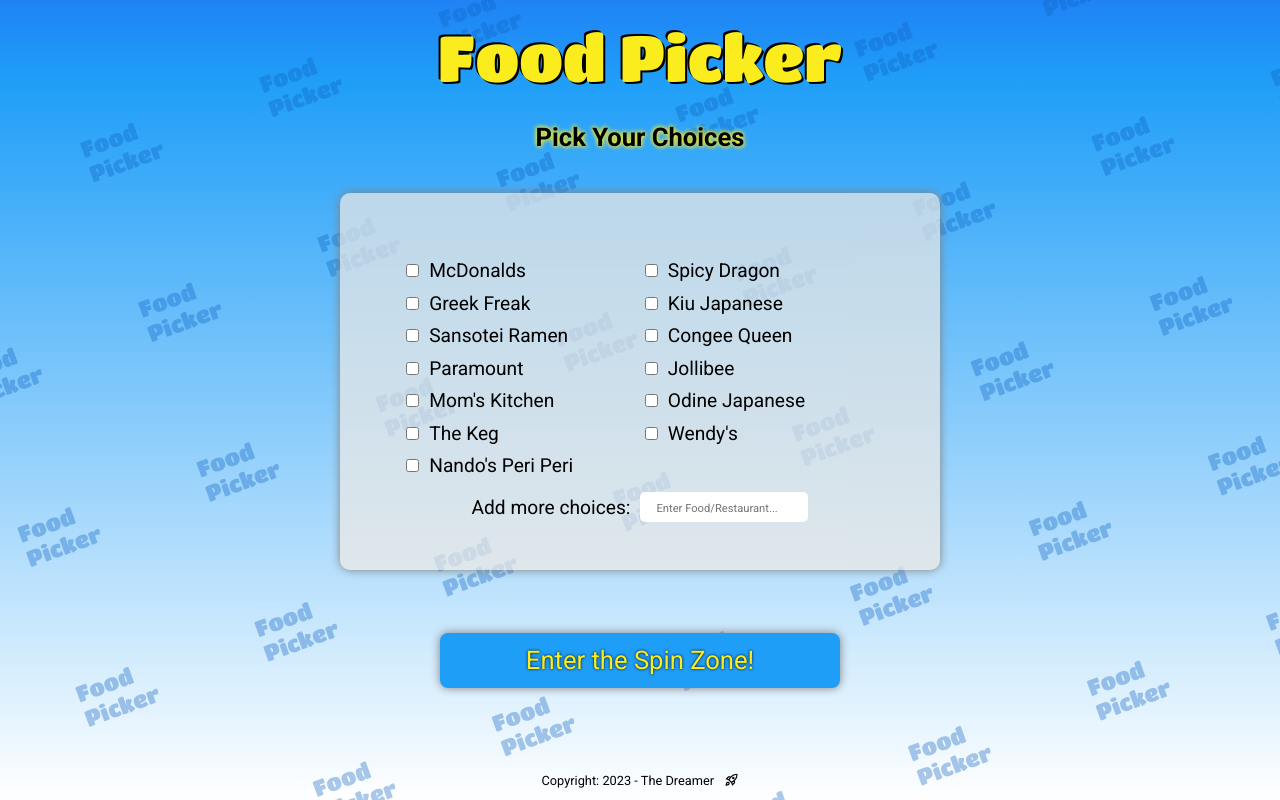
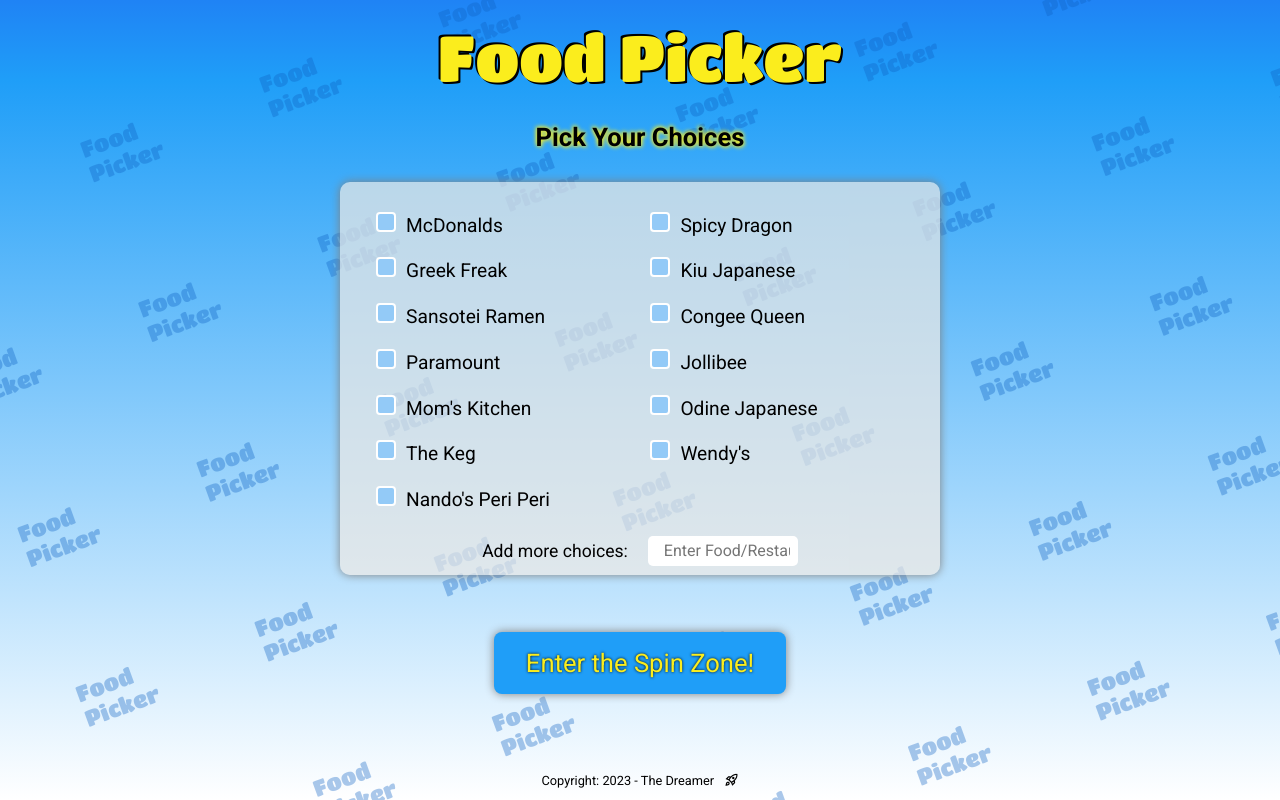
Before and after one commit to Blynx03/food-picker, a React (Create React App) app: page / in a window 1280 px wide. Built offline with nearby package versions, Linux system fonts and the light colour scheme.

Commit message:
fixed css and spin shuffle logic

```diff
--- a/src/App.css
+++ b/src/App.css
@@ -91,19 +91,18 @@
 .choices-container {
   font-size: 0.85rem;
   width: clamp(340px, 60%, 600px);
-  top: 5%;
-  height: 60%;
+  height: auto;
   overflow: scroll;
   display: flex;
   flex-wrap: wrap;
-  padding: 5%;
+  padding: 2% 2.5%;
   background-color: rgba(239, 234, 228, 0.7);
   border: none;
   border-radius: 10px;
-  margin-top: 10px;
+  margin-top: 30px;
   box-shadow: 0 0 10px gray;
   justify-content: center;
-  position: relative;
+  gap: 10px;
 }
 
 .choice-container {
@@ -119,18 +118,63 @@
   margin-right: 10px;
 }
 
+.choices::marker {
+  font-size: 2rem;
+  color: red;
+}
+
+.choices {
+  appearance: none;
+  -webkit-appearance: none;
+  width: 16px;
+  height: 16px;
+  border: 2px solid #fff;
+  border-radius: 2px;
+  background-color: #93caf7;
+  cursor: pointer;
+  position: relative;
+}
+
+.choices:checked {
+  background-color: #0452ac;
+  border-color: #13ca13;
+  border-radius: 3px;
+}
+
+.choices:checked::after {
+  content: '';
+  position: absolute;
+  left: 4px;
+  top: 0px;
+  width: 3px;
+  height: 8px;
+  border: solid white;
+  border-width: 0 2px 2px 0;
+  transform: rotate(45deg);
+}
+
+.choices:focus {
+  outline: none;
+  box-shadow: 0 0 0 3px rgba(233, 33, 2, 0.5);
+}
+
 .added-choice-container {
   width: 100%;
   padding: 10px 5px;
   display: flex;
   flex-direction: row;
-  gap: 10px;
+  gap: 20px;
   justify-content: center;
   font-size: 0.8rem;
   align-items: center;
 }
 
+.added-choice-container label {
+  font-size: clamp(0.8rem, 2vw, 1.1rem);
+}
+
 .added-choice-container input {
+  width: clamp(150px, 20%, 170px);
   height: 30px;
   border-radius: 5px;
   border: none;
@@ -139,14 +183,14 @@
 
 .added-choice-container input::placeholder {
   padding: 0.5rem;
-  font-size: 0.7rem;
+  font-size: clamp(0.7rem, 1.4vw, 1rem);
 }
 
 .no-choices-enter-btn-container {
   height: 30%;
   width: 100%;
-  position: absolute;
-  bottom: 2%;
+  /* position: absolute; */
+  /* bottom: 2%; */
   display: flex;
   flex-direction: column;
   justify-content: space-around;
@@ -159,15 +203,15 @@
 
 .no-choices {
   color: red;
-  font-size: clamp(1.2rem, 2vw, 2rem);
+  font-weight: bold;
+  font-size: clamp(1.2rem, 3vw, 2.2rem);
   animation: blink 2000ms ease forwards;
   display: none;
 }
 
 .enter-button {
-  width: clamp(200px, 70%, 400px);
-  padding: 1% 3%;
-  font-size: clamp(1.2rem, 2vw, 2rem);
+  padding: 1rem 2rem;
+  font-size: clamp(1.4rem, 2vw, 2rem);
   border: none;
   border-radius: 8px;
   color: rgb(251, 237, 29);
@@ -202,16 +246,16 @@
 
 .wheel-container {
   position: relative;
-  width: clamp(320px, 40%, 500px);
+  width: 320px;
   height: 200px;
   border: 10px solid;
   border-image: linear-gradient(20deg, gray 0%, rgb(2, 71, 150) 50%, gray 100%);
   border-image-slice: 1;
   background-image: linear-gradient(
     0deg,
-    #fff 0%,
-    rgb(215, 210, 210) 50%,
-    #fff 100%
+    rgba(255, 255, 255, 0.4) 0%,
+    rgba(215, 210, 210, 0.5) 50%,
+    rgba(255, 255, 255, 0.4) 100%
   );
   overflow: hidden;
   box-shadow: 0 0 30px black;
@@ -219,9 +263,20 @@
 
 .top-part,
 .bottom-part {
+  width: 100%;
+  position: absolute;
   height: 30%;
+  backdrop-filter: blur(3px);
+  z-index: 1;
 }
 
+.top-part {
+  top: 0;
+}
+
+.bottom-part {
+  top: 70%;
+}
 .wheel-pointer {
   position: absolute;
   clip-path: polygon(0% 0%, 75% 0%, 100% 50%, 75% 100%, 0% 100%);
@@ -235,11 +290,9 @@
 .food-choices-container {
   position: absolute;
   width: 100%;
-  /* height: 100%; */
-  padding: 5%;
   display: flex;
   flex-direction: column;
-  gap: 24px;
+  gap: 25px;
   align-items: center;
 }
 
@@ -262,7 +315,7 @@
 }
 
 .place {
-  font-size: clamp(1.8rem, 3vw, 2.2rem);
+  font-size: 1.8rem;
 }
 
 .middle-part {
@@ -337,17 +390,41 @@
   }
 
   .reset-button {
-    position: absolute;
     bottom: 20px;
-    padding: 0.5rem 2rem;
+    padding: 0.35rem 1.5rem;
   }
 
   .spin-button, .back-button {
     padding: 2rem 4rem;
   }
 
+  .wheel-container {
+    width: 400px;
+  }
+
   .food-choices-container {
-    gap: 20px;
-    padding: 2%;
+    gap: 25.5px;
+  }
+
+  .choices {
+    width: 20px;
+    height: 20px;
+    border-radius: 4px;
+  }
+
+  .choices:checked::after {
+    left: 6px;
+    top: 0px;
+    width: 4px;
+    height: 11px;
+    border: solid white;
+    border-width: 0 3px 3px 0;
+    transform: rotate(45deg);
   }
 }
+
+@media screen and (min-width: 950px) {
+  .food-choices-container {
+    gap: 25.75px;
+  }
+}
--- a/src/Spin.js
+++ b/src/Spin.js
@@ -11,7 +11,6 @@
   //   let elementHeight = 0;
 
   function shuffleArray(array) {
-    console.log('array ', array)
     for (let i = array.length - 1; i > 0; i--) {
       const j = Math.floor(Math.random() * (i + 1));
       [array[i], array[j]] = [array[j], array[i]];
@@ -57,7 +56,7 @@
         <div className="wheel-pointer"></div>
         <div className="top-part"></div>
         <div className="middle-part"></div>
-        <div className="top-part"></div>
+        <div className="bottom-part"></div>
       </div>
       <button className="spin-button" onClick={handleSpin}>
         SPIN!
```
